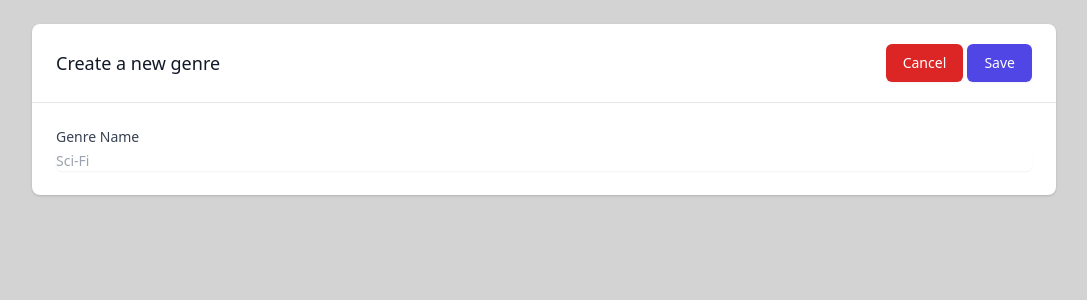
After one commit to FineasGavre/uni-webprogramming, a PHP site: page /genres/create.php in a window 1280 px wide. The commit adds this page. Shown: the top 300 px of the page, without its empty margins (96-1183 px from the left). Run offline with PHP 8.4, Linux system fonts and the light colour scheme.

Commit message:
Created genres CRD.

```diff
--- /dev/null
+++ b/WP-Lab7/assets/scripts/create_genres.js
@@ -0,0 +1,31 @@
+$(document).ready(() => {
+    $('#error_alert').css('display', 'none')
+
+    $('#cancel_button').click(() => {
+        window.location = '/genres/index.php'
+    })
+
+    $('#save_button').click(function() {
+        if ($('#genre_name').val().length === 0) {
+            $('#error_alert').css('display', 'block')
+            return
+        }
+
+        $('#error_alert').css('display', 'none')
+        console.log("Attempting to save")
+        $.ajax({
+            type: 'POST',
+            url: window.location,
+            data: {
+                'genre_name': $('#genre_name').val()
+            },
+            success: function (data) {
+                if (data['result']) {
+                    window.location = '/genres/index.php'
+                } else {
+                    $('#error_alert').css('display', 'block')
+                }
+            }
+        })
+    })
+})
--- /dev/null
+++ b/WP-Lab7/assets/stylesheets/genres.css
@@ -0,0 +1,3 @@
+body {
+    background-color: lightgray;
+}
--- /dev/null
+++ b/WP-Lab7/genres/create.php
@@ -0,0 +1,85 @@
+<?php
+if ($_SERVER['REQUEST_METHOD'] === 'POST') {
+    $conn = new mysqli("localhost", "root", "", "ubbdb");
+    if ($conn->connect_error) {
+        die("Connection to MySQL database failed.");
+    }
+
+    $genre_name = htmlspecialchars($_POST['genre_name']);
+    $stmt = $conn->prepare("INSERT INTO ubbdb.genres (name) VALUES (?)");
+    $stmt->bind_param("s", $genre_name);
+    $result = $stmt->execute();
+
+    $stmt->close();
+    $conn->close();
+
+    header('Content-type: application/json');
+    echo json_encode([ 'result' => $result ]);
+} else {
+?>
+<!DOCTYPE html>
+<html>
+<head>
+    <meta charset="UTF-8"/>
+    <meta name="viewport" content="width=device-width, initial-scale=1.0"/>
+    <title>Create Genre - Multimedia File Manager</title>
+
+    <link href="https://unpkg.com/tailwindcss@^2/dist/tailwind.min.css" rel="stylesheet">
+    <link rel="stylesheet" href="/assets/stylesheets/genres.css"/>
+</head>
+<body>
+    <div class="max-w-7xl mx-auto px-4 sm:px-6 lg:px-8 mt-6">
+        <div class="max-w-5xl mx-auto">
+            <div id="error_alert" class="rounded-md bg-red-50 p-4 mb-4">
+                <div class="flex">
+                    <div class="flex-shrink-0">
+                        <svg class="h-5 w-5 text-red-400" xmlns="http://www.w3.org/2000/svg" viewBox="0 0 20 20" fill="currentColor" aria-hidden="true">
+                            <path fill-rule="evenodd" d="M10 18a8 8 0 100-16 8 8 0 000 16zM8.707 7.293a1 1 0 00-1.414 1.414L8.586 10l-1.293 1.293a1 1 0 101.414 1.414L10 11.414l1.293 1.293a1 1 0 001.414-1.414L11.414 10l1.293-1.293a1 1 0 00-1.414-1.414L10 8.586 8.707 7.293z" clip-rule="evenodd" />
+                        </svg>
+                    </div>
+                    <div class="ml-3">
+                        <h3 class="text-sm font-medium text-red-800">
+                            An error occured while attempting to create the genre. Please try again!
+                        </h3>
+                    </div>
+                </div>
+            </div>
+            <div class="bg-white overflow-hidden shadow rounded-lg divide-y divide-gray-200">
+                <div class="px-4 py-5 sm:px-6">
+                    <div class="bg-white">
+                        <div class="-ml-4 -mt-2 flex items-center justify-between flex-wrap sm:flex-nowrap">
+                            <div class="ml-4 mt-2">
+                                <h3 class="text-lg leading-6 font-medium text-gray-900">
+                                    Create a new genre
+                                </h3>
+                            </div>
+                            <div class="ml-4 mt-2 flex-shrink-0">
+                                <button id="cancel_button" type="button" class="relative inline-flex items-center px-4 py-2 border border-transparent shadow-sm text-sm font-medium rounded-md text-white bg-red-600 hover:bg-red-700 focus:outline-none focus:ring-2 focus:ring-offset-2 focus:ring-red-500">
+                                    Cancel
+                                </button>
+                                <button id="save_button" type="button" class="disabled:bg-gray-600 relative inline-flex items-center px-4 py-2 border border-transparent shadow-sm text-sm font-medium rounded-md text-white bg-indigo-600 hover:bg-indigo-700 focus:outline-none focus:ring-2 focus:ring-offset-2 focus:ring-indigo-500">
+                                    Save
+                                </button>
+                            </div>
+                        </div>
+                    </div>
+                </div>
+                <div class="px-4 py-5 sm:p-6">
+                    <div>
+                        <label for="email" class="block text-sm font-medium text-gray-700">Genre Name</label>
+                        <div class="mt-1">
+                            <input type="text" name="genre_name" id="genre_name" class="shadow-sm focus:ring-indigo-500 focus:border-indigo-500 block w-full sm:text-sm border-gray-300 rounded-md" placeholder="Sci-Fi">
+                        </div>
+                    </div>
+                </div>
+            </div>
+        </div>
+    </div>
+
+    <script src="https://code.jquery.com/jquery-3.6.0.js"></script>
+    <script src="/assets/scripts/create_genres.js"></script>
+</body>
+</html>
+<?php
+}
+?>
--- a/WP-Lab7/index.php
+++ b/WP-Lab7/index.php
@@ -1,6 +1,8 @@
 <?php
 
-echo 'Test';
+if ($_SERVER['REQUEST_METHOD'] === 'POST') {
+
+}
 
 ?>
 <!DOCTYPE html>
```
Also changed, not shown: WP-Lab7/assets/scripts/display_genres.js (added, +52 -0 lines), WP-Lab7/genres/delete.php (added, +20 -0 lines), WP-Lab7/genres/index.php (added, +96 -0 lines).
